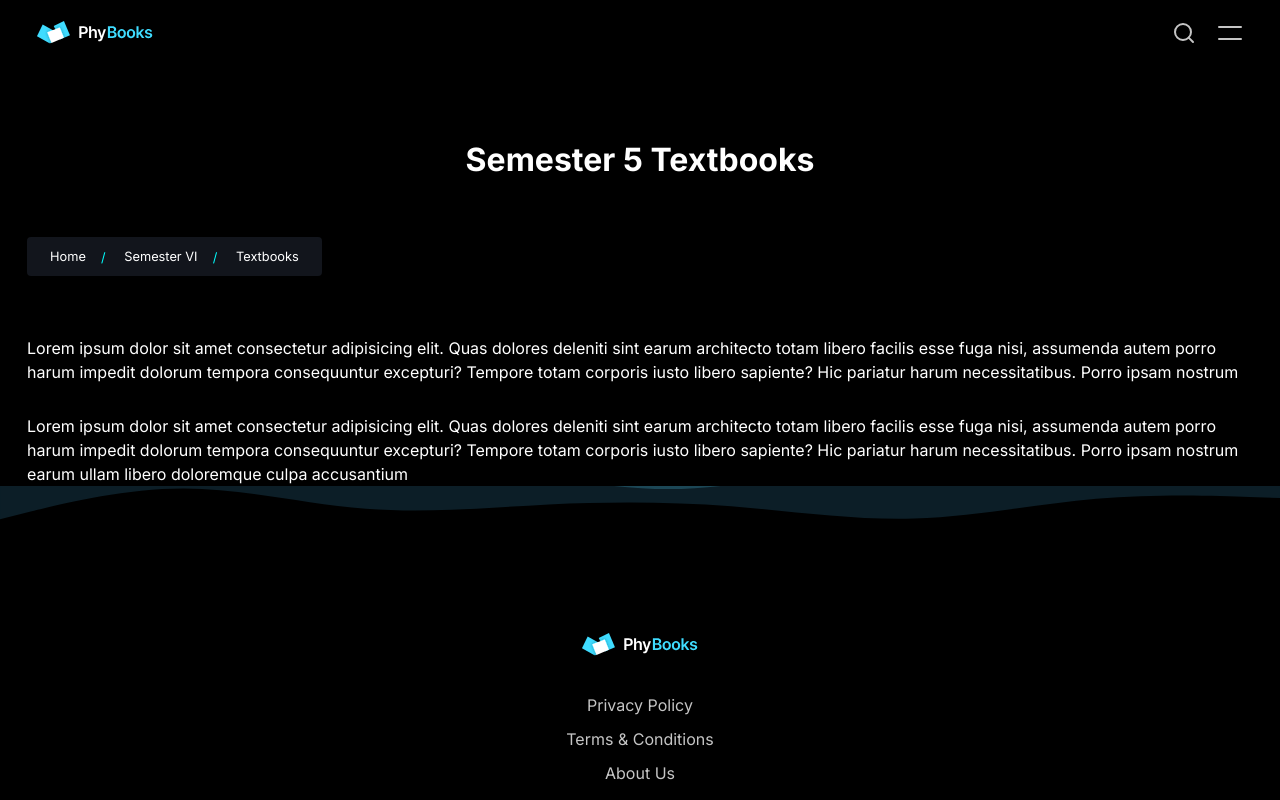
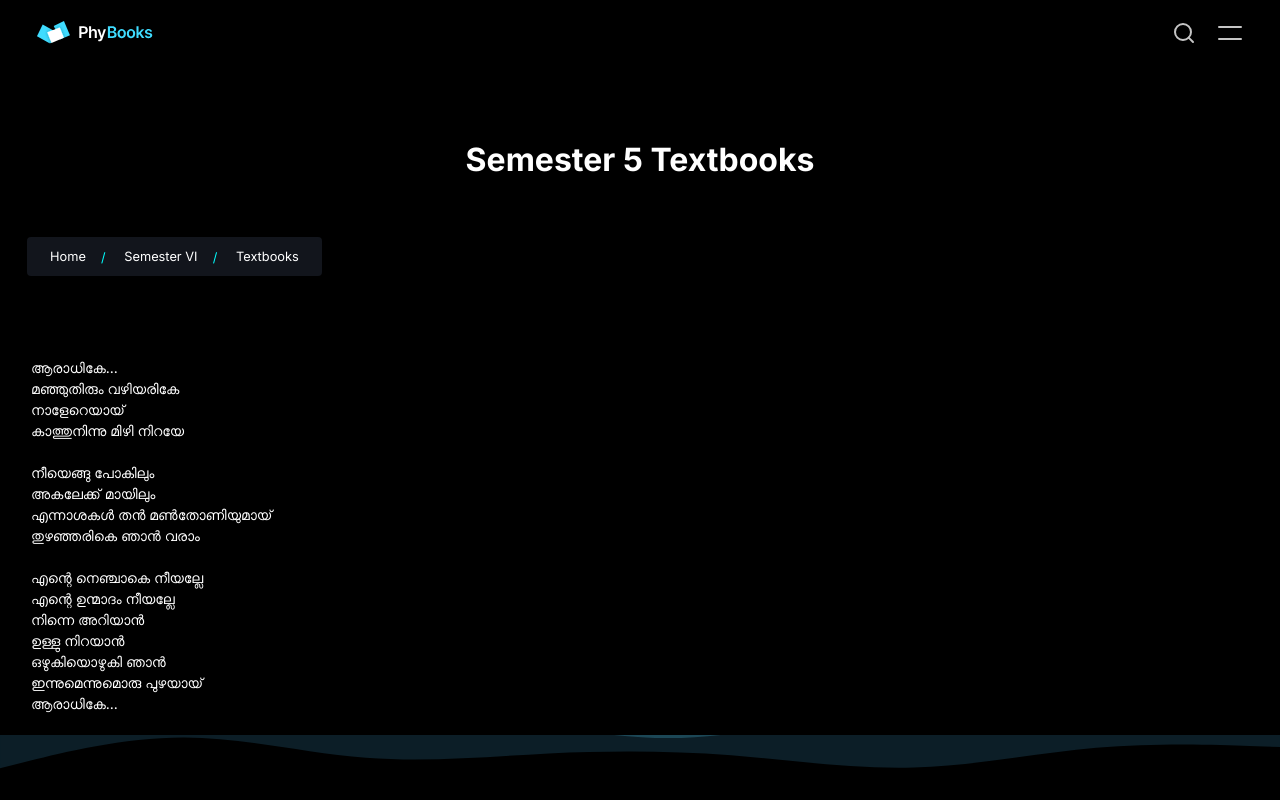
Before and after one commit to FarisPalayi/phybooks, a Next.js app: page /books in a window 1280 px wide. Shown: the top 800 px of the page. Built offline with nearby package versions, Linux system fonts and the light colour scheme.

Commit message:
add lyrics component

```diff
--- /dev/null
+++ b/src/app/books/lyrics.js
@@ -0,0 +1,37 @@
+export default function Lyrics() {
+  return (
+    <div style={{ fontSize: "10.5pt", paddingLeft: 4 }}>
+      <br />
+      ആരാധികേ...
+      <br />
+      മഞ്ഞുതിരും വഴിയരികേ
+      <br />
+      നാളേറെയായ്
+      <br />
+      കാത്തുനിന്നു മിഴി നിറയേ
+      <br />
+      <br />
+      നീയെങ്ങു പോകിലും
+      <br />
+      അകലേക്ക് മായിലും <br />
+      എന്നാശകൾ തൻ മൺതോണിയുമായ്
+      <br />
+      തുഴഞ്ഞരികെ ഞാൻ വരാം
+      <br />
+      <br />
+      എന്റെ നെഞ്ചാകെ നീയല്ലേ
+      <br />
+      എന്റെ ഉന്മാദം നീയല്ലേ
+      <br />
+      നിന്നെ അറിയാൻ
+      <br />
+      ഉള്ളു നിറയാൻ
+      <br />
+      ഒഴുകിയൊഴുകി ഞാൻ <br />
+      ഇന്നുമെന്നുമൊരു പുഴയായ് <br />
+      ആരാധികേ...
+      <br />
+      <br />
+    </div>
+  );
+}
--- a/src/app/books/page.js
+++ b/src/app/books/page.js
@@ -1,4 +1,5 @@
 import Breadcrumb from "../components/shared/Breadcrumb";
+import Lyrics from "./lyrics";
 
 export default function Page() {
   const category = "Semester 5";
@@ -7,23 +8,7 @@ export default function Page() {
     <main className="main" style={{ gap: 60 }}>
       <h1 style={{ marginTop: "76px" }}> {category} Textbooks</h1>
       <Breadcrumb />
-      <div>
-        <p style={{ marginBottom: 30 }}>
-          Lorem ipsum dolor sit amet consectetur adipisicing elit. Quas dolores
-          deleniti sint earum architecto totam libero facilis esse fuga nisi,
-          assumenda autem porro harum impedit dolorum tempora consequuntur
-          excepturi? Tempore totam corporis iusto libero sapiente? Hic pariatur
-          harum necessitatibus. Porro ipsam nostrum
-        </p>
-        <p>
-          Lorem ipsum dolor sit amet consectetur adipisicing elit. Quas dolores
-          deleniti sint earum architecto totam libero facilis esse fuga nisi,
-          assumenda autem porro harum impedit dolorum tempora consequuntur
-          excepturi? Tempore totam corporis iusto libero sapiente? Hic pariatur
-          harum necessitatibus. Porro ipsam nostrum earum ullam libero
-          doloremque culpa accusantium
-        </p>
-      </div>
+      <Lyrics />
     </main>
   );
 }
```
